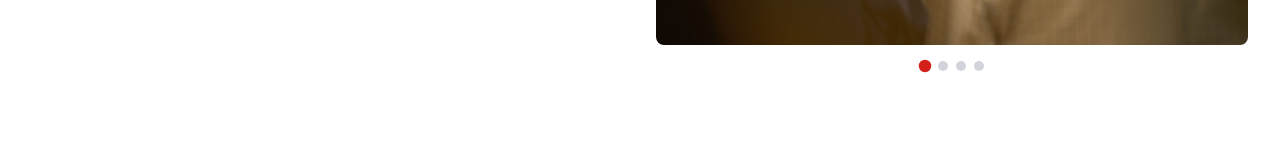
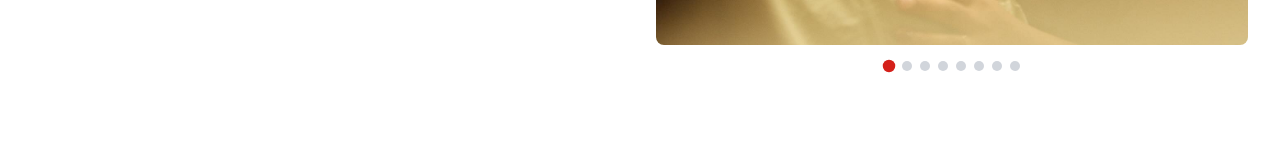
Before and after one commit to prgonzo/pcm, a React (Vite) app: page /churches/spain in a window 1280 px wide. Shown: the part 1591-1741 px from the top of the page. Built offline with nearby package versions, Linux system fonts and the light colour scheme.

Commit message:
Update SpainChurch.tsx

```diff
--- a/src/pages/ChurchesPage/SpainChurch.tsx
+++ b/src/pages/ChurchesPage/SpainChurch.tsx
@@ -229,9 +229,13 @@ const SpainChurch = () => {
                     <div className="h-full">
                       <ChurchCarousel
                         images={[
+                          "/lovable-uploads/bar 1.jpg",
+                          "/lovable-uploads/DSCF9742.jpg",
+                          "/lovable-uploads/barc 2.jpg",
+                          "/lovable-uploads/bar 4.jpg",
+                          "/lovable-uploads/IMG_1868 2.JPG",
                           "/lovable-uploads/spain1.jpg",
                           "/lovable-uploads/spain2.jpg",
-                          "/lovable-uploads/spain3.jpg",
                           "/lovable-uploads/pastor-praying.webp"
                         ]}
                         className="rounded-lg"
```
